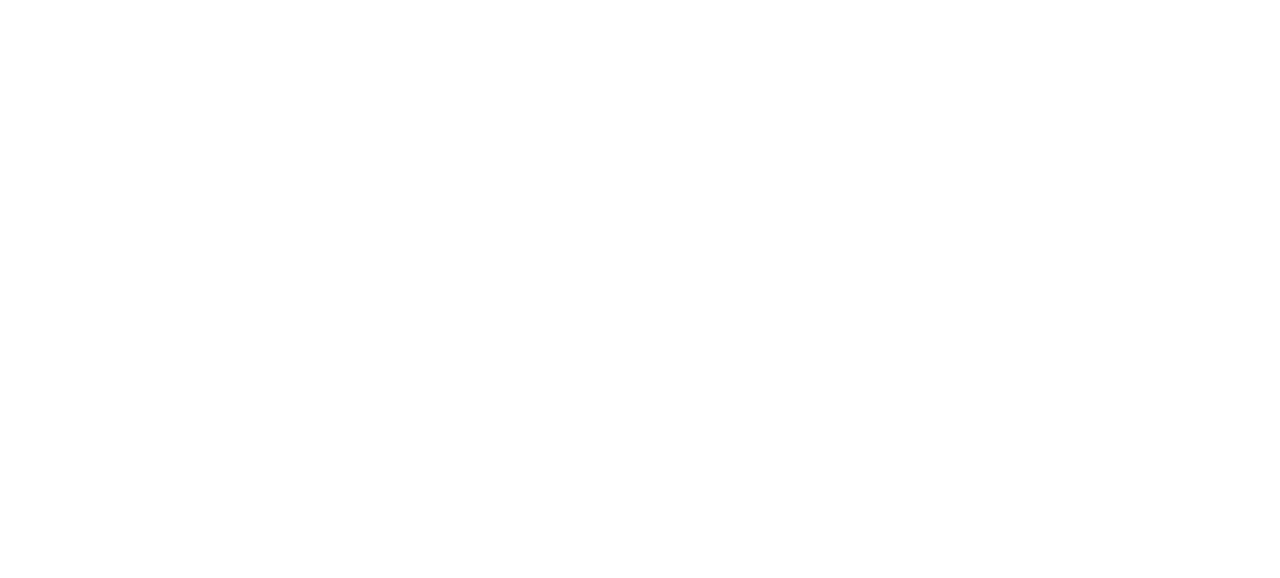
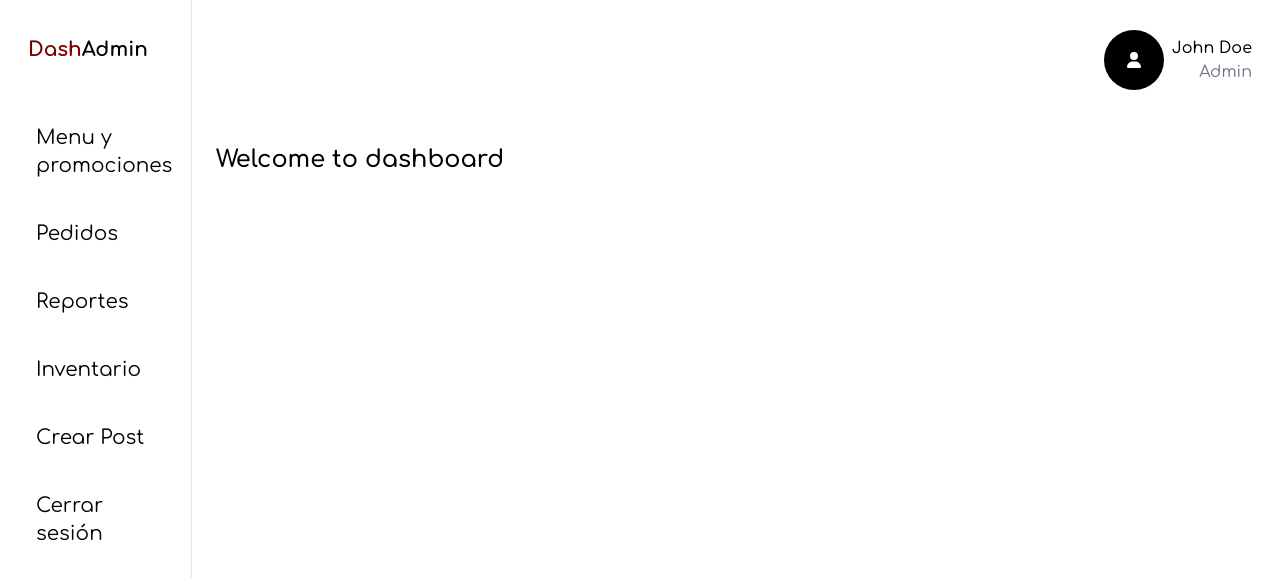
Before and after one commit to gastrobaralemans/frontend, a React (Vite) app: page /admin/dashboard in a window 1280 px wide. Before the commit this address had no page. Shown: the top 578 px of the page. Built offline with nearby package versions, Linux system fonts and the light colour scheme.

Commit message:
interfaces admin pa trabajo

```diff
--- a/src/layouts/adminLayout.jsx
+++ b/src/layouts/adminLayout.jsx
@@ -17,7 +17,7 @@
             <Link to="/admin/pedidos" className="block pl-5 hover:text-[#7A0000] hover:font-bold">Pedidos</Link>
             <Link to="/admin/reportes" className="block pl-5 hover:text-[#7A0000] hover:font-bold">Reportes</Link>
             <Link to="/admin/inventario" className="block pl-5 hover:text-[#7A0000] hover:font-bold">Inventario</Link>
-            <Link to="/admin/crear-post" className="block pl-5 hover:text-[#7A0000] hover:font-bold">Crear Post</Link>
+            <Link to="/admin/post" className="block pl-5 hover:text-[#7A0000] hover:font-bold">Crear Post</Link>
             <Link to="/admin/logout" className="block pl-5 hover:text-[#7A0000] hover:font-bold">Cerrar sesión</Link>
           </nav>
         </div>
--- /dev/null
+++ b/src/pages/admin/Reportes.jsx
@@ -0,0 +1,11 @@
+const ReportesAdmin = () =>{
+    return(
+        <>
+            <div>
+                <h2 className="text-2xl font-semibold mb-4">Reportes diarios </h2>
+            </div>
+        </>
+    );
+}
+
+export default ReportesAdmin
--- a/src/pages/admin/dashboard.jsx
+++ b/src/pages/admin/dashboard.jsx
@@ -1,10 +1,11 @@
-import AdminLayout from "../../layouts/adminLayout";
-
 const DashboardAdmin = () =>{
     return(
         <>
-        <AdminLayout/>
+            <div>
+                <h2 className="text-2xl font-semibold mb-4">Welcome to dashboard</h2>
+            </div>
         </>
     );
 }
-export default DashboardAdmin;
+
+export default DashboardAdmin
--- /dev/null
+++ b/src/pages/admin/inventario.jsx
@@ -0,0 +1,11 @@
+const InventarioAdmin = () =>{
+    return(
+        <>
+            <div>
+                <h2 className="text-2xl font-semibold mb-4">Inventario de Ingredientes </h2>
+            </div>
+        </>
+    );
+}
+
+export default InventarioAdmin
--- /dev/null
+++ b/src/pages/admin/menupromos.jsx
@@ -0,0 +1,11 @@
+const MenuPromosAdmin =() => {
+    return(
+        <>
+            <div>
+                <h2 className="text-2xl font-semibold mb-4">Menu y promociones</h2>
+            </div>
+        </>
+    );
+}
+
+export default MenuPromosAdmin
--- /dev/null
+++ b/src/pages/admin/pedidos.jsx
@@ -0,0 +1,11 @@
+const PedidosAdmin = () =>{
+    return(
+        <>
+            <div>
+                <h2 className="text-2xl font-semibold mb-4">Pedidos </h2>
+            </div>
+        </>
+    );
+}
+
+export default PedidosAdmin
--- /dev/null
+++ b/src/pages/admin/post.jsx
@@ -0,0 +1,11 @@
+const PostAdmin = () =>{
+    return(
+        <>
+            <div>
+                <h2 className="text-2xl font-semibold mb-4">Publicaciones </h2>
+            </div>
+        </>
+    );
+}
+
+export default PostAdmin
--- a/src/routes/AppRoute.jsx
+++ b/src/routes/AppRoute.jsx
@@ -1,29 +1,48 @@
-import Home from "../pages/Index.jsx"
-//usuarios
-import Login from "../pages/auth/login.jsx"
-import Register from "../pages/auth/register.jsx"
+import { BrowserRouter, Routes, Route } from "react-router-dom";
+import Home from "../pages/Index.jsx";
+
+// Usuarios
+import Login from "../pages/auth/login.jsx";
+import Register from "../pages/auth/register.jsx";
 import Birthday from "../pages/reserves/birthday.jsx";
 import Graduation from "../pages/reserves/graduation.jsx";
 import Wedding from "../pages/reserves/wedding.jsx";
-//admin
+
+// Admin
+import AdminLayout from "../layouts/adminLayout.jsx";
 import DashboardAdmin from "../pages/admin/dashboard.jsx";
-import { BrowserRouter, Routes, Route } from "react-router-dom";
+import MenuPromosAdmin from "../pages/admin/menupromos.jsx";
+import PedidosAdmin from "../pages/admin/pedidos.jsx";
+import ReportesAdmin from "../pages/admin/Reportes.jsx";
+import InventarioAdmin from "../pages/admin/inventario.jsx";
+import PostAdmin from "../pages/admin/post.jsx";
 
-const AppRouter = () =>{
-    return(
-        <BrowserRouter>
-            <Routes>
-                {/*usuarios */}
-                <Route path="/" element={<Home/>}/>
-                <Route path="/login" element={<Login/>}/>
-                <Route path="/register" element={<Register/>}/>
-                <Route path="/birthdayreserve" element={<Birthday/>}/>
-                <Route path="/graduationreserve" element={<Graduation/>}/>
-                <Route path="/weddingreserve" element={<Wedding/>}/>
-                {/*admin */}
-                <Route path="/dashboard" element={<DashboardAdmin/>}/>
-            </Routes>
-        </BrowserRouter>
-    );
-}
+//Cocineroo
+
+const AppRouter = () => {
+  return (
+    <BrowserRouter>
+      <Routes>
+        {/* Usuarios */}
+        <Route path="/" element={<Home />} />
+        <Route path="/login" element={<Login />} />
+        <Route path="/register" element={<Register />} />
+        <Route path="/birthdayreserve" element={<Birthday />} />
+        <Route path="/graduationreserve" element={<Graduation />} />
+        <Route path="/weddingreserve" element={<Wedding />} />
+
+        {/* Admin layout con rutas anidadas */}
+        <Route path="/admin" element={<AdminLayout />}>
+          <Route path="dashboard" element={<DashboardAdmin />} />
+          <Route path="menu-promos" element={<MenuPromosAdmin />} />
+          <Route path="pedidos" element={<PedidosAdmin />} />
+          <Route path="reportes" element={<ReportesAdmin />} />
+          <Route path="inventario" element={<InventarioAdmin />} />
+          <Route path="post" element={<PostAdmin />} />
+        </Route>
+      </Routes>
+    </BrowserRouter>
+  );
+};
+
 export default AppRouter;
```
